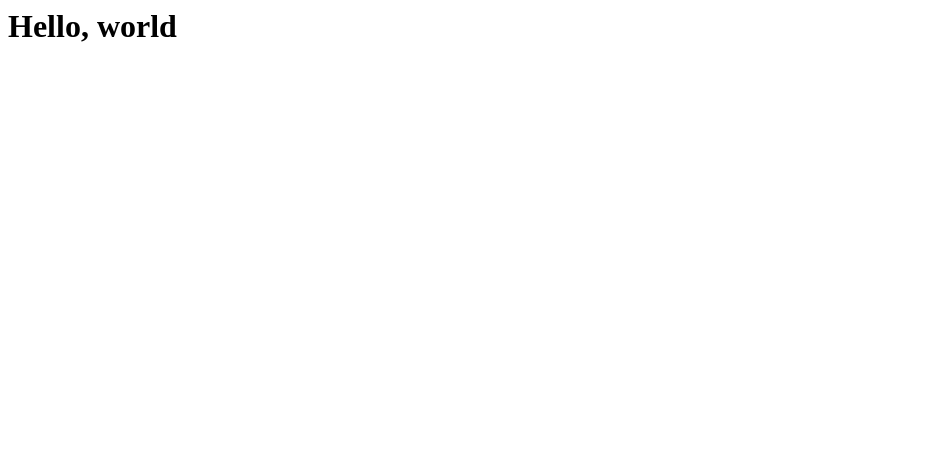
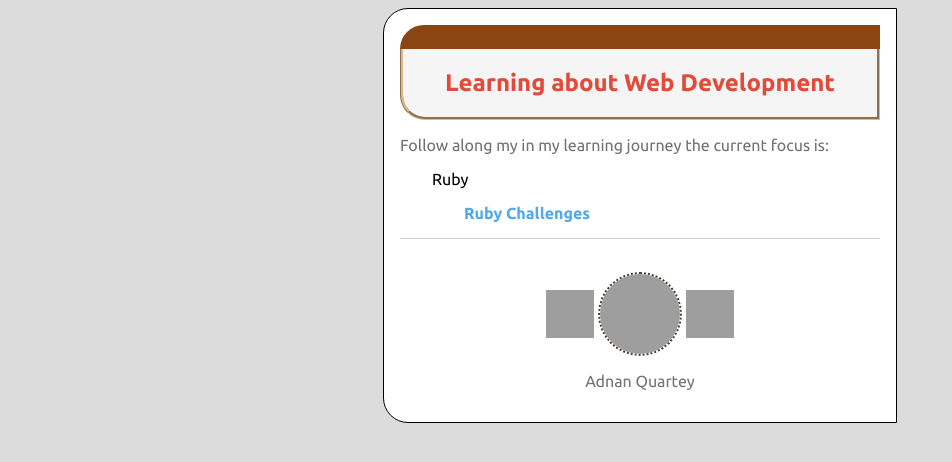
Before and after one commit to iamquartey/iamquartey, a plain HTML site: page index.html in a window 1280 px wide. Shown: the whole page, without its empty margins (0-952 px from the left). Drawn offline with Linux system fonts and the light colour scheme; grey boxes are pictures that could not be loaded.

Commit message:
changed some content on index.html

```diff
--- a/index.html
+++ b/index.html
@@ -1,9 +1,39 @@
+<!DOCTYPE html>
 <html>
-<head>
-<meta charset="UTF-8">
-<title>iamquartey - Github Page</title>
-</head>
-<body>
-<h1>Hello, world</h1>
-</body>
+    <head>
+        <meta charset="utf-8">
+        <link href='http://fonts.googleapis.com/css?family=Ubuntu:400,700,400italic' rel='stylesheet' type='text/css'>
+		<link rel="stylesheet" type="text/css" href="style.css">
+		<meta charset="utf-8">
+        <title>iamquartey - Github Page</title>
+    </head>
+    <body>
+    	<div id="site-container">
+        	<div id="topdecor"></div>
+        	<header>
+        		<h2>Learning about Web Development</h2>
+        	</header>
+        	<section>
+           		<div>
+           			<p>Follow along my in my learning journey the current focus is: </p>
+        			<ul>
+            			<li>Ruby
+            			<ul>
+            				<li><a href="https://github.com/iamquartey/ruby-challenges">Ruby Challenges</a></li>
+            			</ul>
+            			</li>
+        			</ul>
+            	</div>
+            	<hr>
+            </section>
+            <footer>
+            	<div class="social-media">
+				<a href="https://google.com/+AdnanQuartey" target="_BLANK"><img src="https://developers.google.com/+/images/branding/g+128.png" alt="google+ logo" /></a>
+                <a href="http://www.adnanquartey.com" target="_BLANK"><img id="selfphoto" src="https://lh3.googleusercontent.com/-C6k-HEfB9P0/T4yEJaqG93I/AAAAAAAAAIg/nvlz2s_JL4M/w140-h140-p/12" alt="Adnan Quartey image"/></a>
+                <a href="https://twitter.com/iamquartey" target="_BLANK"><img src="https://g.twimg.com/dev/documentation/image/Twitter_logo_blue_48.png" alt="twitter logo"/></a>
+            	</div>
+                <p>Adnan Quartey</p>
+        	</footer>
+		</div>
+	</body>
 </html>
```
